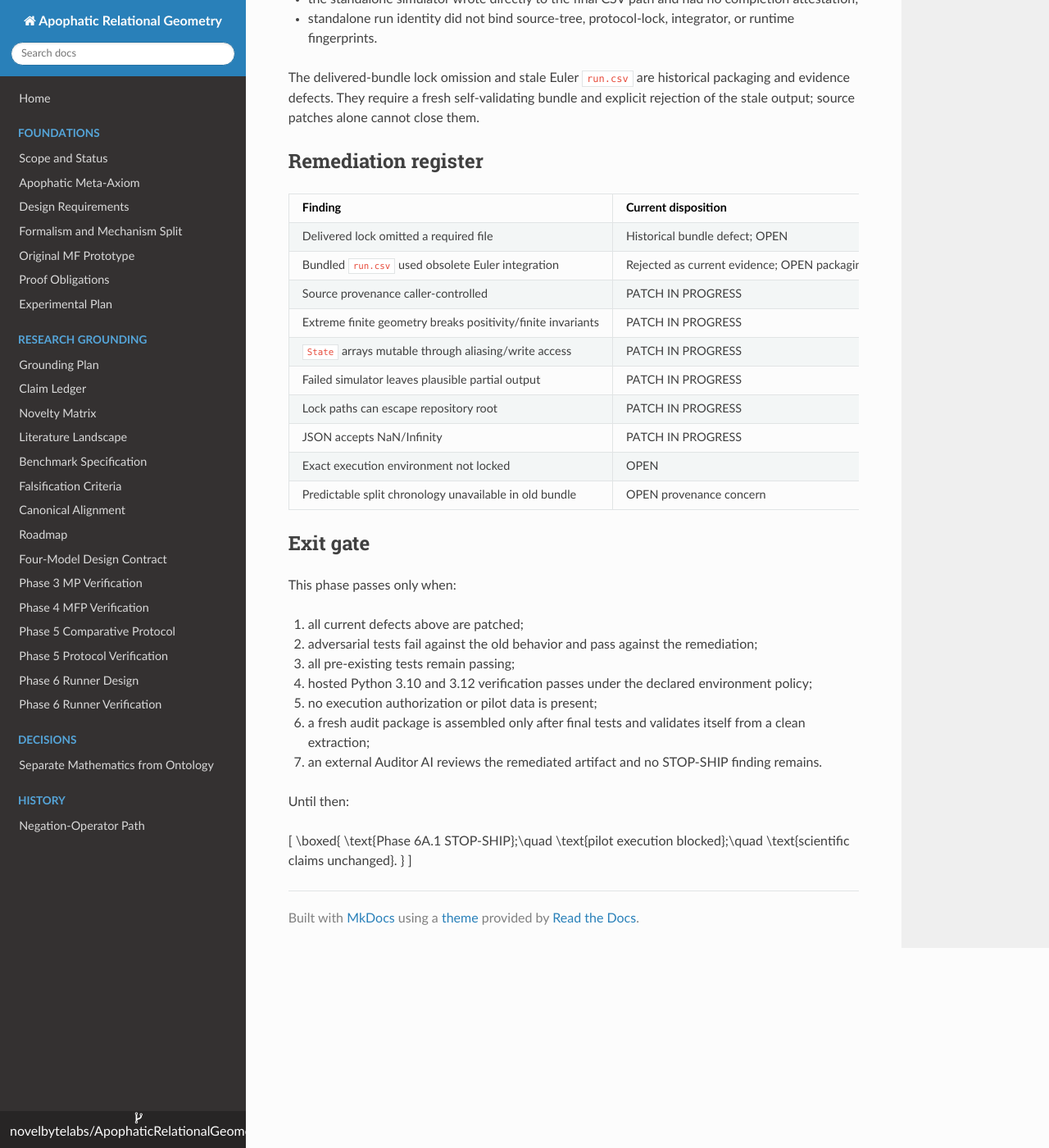
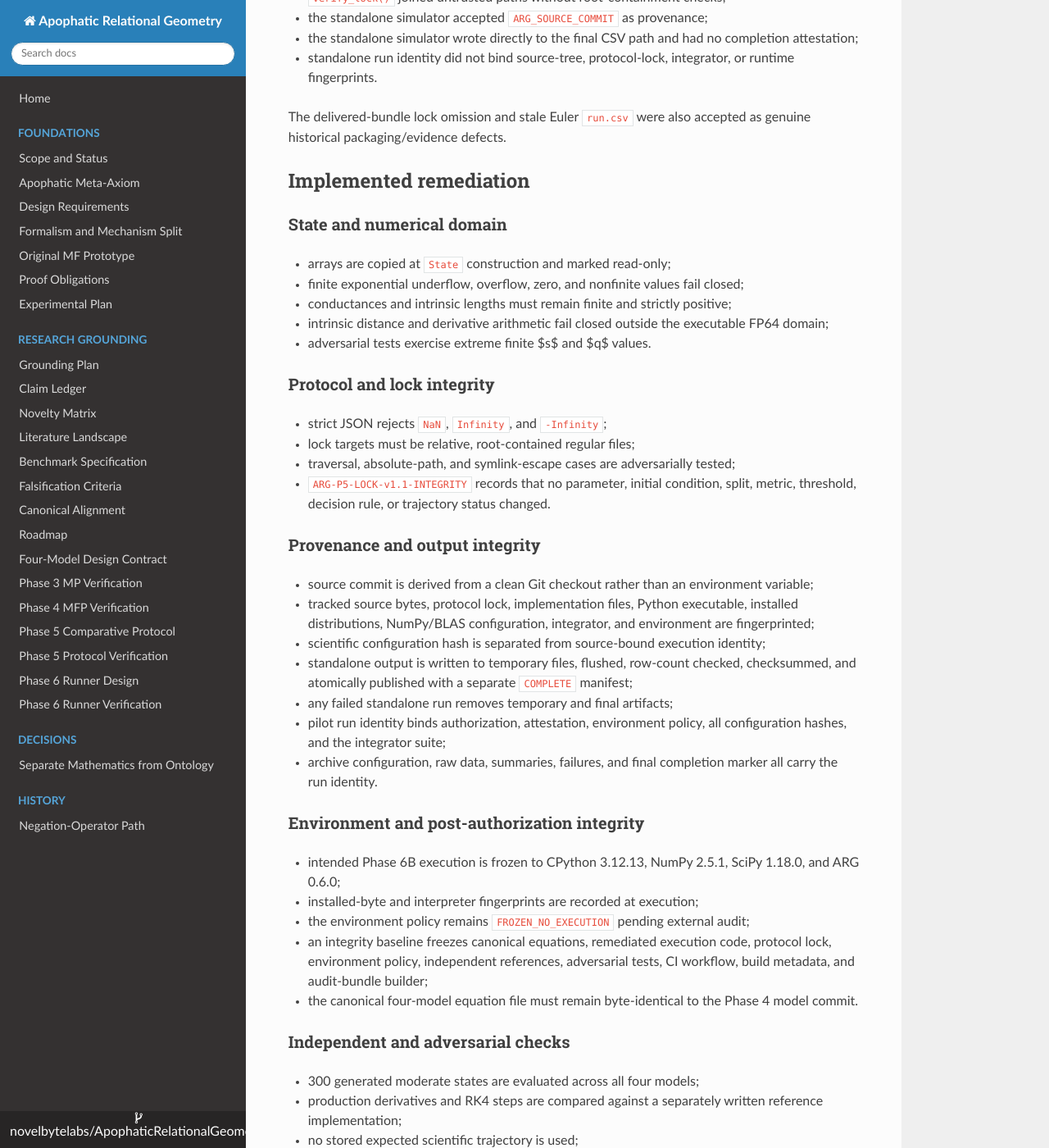
Before and after one commit to novelbytelabs/ApophaticRelationalGeometry, an MkDocs documentation site: the page built from docs/22_phase6a1_integrity_remediation.md, in a window 1280 px wide and 1400 px high, scrolled down 875 px. Shown: the whole window at 82% size. Built offline with MkDocs 1.6.1, drawn with Linux system fonts in a browser that asks for light colours; nearby versions of some CDN libraries; some of the changed text lies outside the part shown.

Commit message:
Record implemented remediation and remaining external gate

```diff
--- a/docs/22_phase6a1_integrity_remediation.md
+++ b/docs/22_phase6a1_integrity_remediation.md
@@ -2,22 +2,24 @@
 
 ## Status
 
-**STOP-SHIP. Pilot authorization and execution are blocked.**
+**STOP-SHIP remains active. Pilot authorization and execution are blocked.**
 
-This gate responds to the independent audit of the delivered ARG bundle. Findings are resolved only by current-repository reproduction, surgical remediation, adversarial regression tests, hosted verification, and a fresh external audit. Narrative rebuttal does not close a finding.
+The code-level remediation and clean-extraction bundle machinery are implemented on the remediation branch. Internal and hosted checks are necessary but not sufficient. This gate remains open until the final branch artifact passes an external Auditor AI review with no STOP-SHIP finding.
+
+Narrative rebuttal does not close a finding.
 
 ## Binding rules
 
 - No pilot or confirmatory trajectories may be generated.
 - No expected scientific outputs may be encoded in production or test logic.
 - No oracle, golden trajectory, hidden fixture, test-mode branch, environment bypass, or post-hoc threshold change is permitted.
-- Tests must target invariants, independent references, metamorphic properties, failure behavior, and provenance integrity.
-- Failed runs must remain failures; no imputation or silent repair.
-- Every audit finding remains open until a direct adversarial test passes.
+- Tests target invariants, independently written equations, generated-state differential comparisons, metamorphic properties, failure behavior, and provenance integrity.
+- Failed runs remain failures; no imputation or silent repair.
+- No remediation is considered externally cleared merely because its internal tests pass.
 
 ## Current-repository reproduction
 
-The following defects were reproduced on current `main` before remediation:
+The following defects were reproduced on pre-remediation `main`:
 
 - `State` retained caller array aliases and exposed writable arrays;
 - finite extreme `q` values could produce zero or infinite conductances and lengths;
@@ -27,34 +29,93 @@ The following defects were reproduced on current `main` before remediation:
 - the standalone simulator wrote directly to the final CSV path and had no completion attestation;
 - standalone run identity did not bind source-tree, protocol-lock, integrator, or runtime fingerprints.
 
-The delivered-bundle lock omission and stale Euler `run.csv` are historical packaging and evidence defects. They require a fresh self-validating bundle and explicit rejection of the stale output; source patches alone cannot close them.
+The delivered-bundle lock omission and stale Euler `run.csv` were also accepted as genuine historical packaging/evidence defects.
+
+## Implemented remediation
+
+### State and numerical domain
+
+- arrays are copied at `State` construction and marked read-only;
+- finite exponential underflow, overflow, zero, and nonfinite values fail closed;
+- conductances and intrinsic lengths must remain finite and strictly positive;
+- intrinsic distance and derivative arithmetic fail closed outside the executable FP64 domain;
+- adversarial tests exercise extreme finite $s$ and $q$ values.
+
+### Protocol and lock integrity
+
+- strict JSON rejects `NaN`, `Infinity`, and `-Infinity`;
+- lock targets must be relative, root-contained regular files;
+- traversal, absolute-path, and symlink-escape cases are adversarially tested;
+- `ARG-P5-LOCK-v1.1-INTEGRITY` records that no parameter, initial condition, split, metric, threshold, decision rule, or trajectory status changed.
+
+### Provenance and output integrity
+
+- source commit is derived from a clean Git checkout rather than an environment variable;
+- tracked source bytes, protocol lock, implementation files, Python executable, installed distributions, NumPy/BLAS configuration, integrator, and environment are fingerprinted;
+- scientific configuration hash is separated from source-bound execution identity;
+- standalone output is written to temporary files, flushed, row-count checked, checksummed, and atomically published with a separate `COMPLETE` manifest;
+- any failed standalone run removes temporary and final artifacts;
+- pilot run identity binds authorization, attestation, environment policy, all configuration hashes, and the integrator suite;
+- archive configuration, raw data, summaries, failures, and final completion marker all carry the run identity.
+
+### Environment and post-authorization integrity
+
+- intended Phase 6B execution is frozen to CPython 3.12.13, NumPy 2.5.1, SciPy 1.18.0, and ARG 0.6.0;
+- installed-byte and interpreter fingerprints are recorded at execution;
+- the environment policy remains `FROZEN_NO_EXECUTION` pending external audit;
+- an integrity baseline freezes canonical equations, remediated execution code, protocol lock, environment policy, independent references, adversarial tests, CI workflow, build metadata, and audit-bundle builder;
+- the canonical four-model equation file must remain byte-identical to the Phase 4 model commit.
+
+### Independent and adversarial checks
+
+- 300 generated moderate states are evaluated across all four models;
+- production derivatives and RK4 steps are compared against a separately written reference implementation;
+- no stored expected scientific trajectory is used;
+- immutability, finite extremes, strict JSON, lock escape, environment spoofing, incomplete attestation, atomic failure cleanup, output completion, archive identity, and confirmatory contamination are tested directly.
+
+### Delivered-artifact remediation
+
+- the legacy Euler `run.csv` is explicitly rejected as current evidence;
+- the audit-bundle builder accepts only a clean Git checkout;
+- execution authorization, pilot artifacts, confirmatory artifacts, and unclassified `run.csv` files are forbidden;
+- source is exported from Git and full history is included as a Git bundle;
+- a fresh clone reruns the complete test suite and data-free pilot validation/plan;
+- the wheel is rebuilt after those checks;
+- the audit manifest is created only after successful assembly;
+- the final archive is re-extracted, all hashes are verified, the repository is recloned from the included history, and the tests are rerun before atomic publication.
 
 ## Remediation register
 
-| Finding | Current disposition | Required closure evidence |
+| Finding | Branch status | External closure requirement |
 |---|---|---|
-| Delivered lock omitted a required file | Historical bundle defect; OPEN | clean extracted bundle, complete lock, advertised test command passes after final assembly |
-| Bundled `run.csv` used obsolete Euler integration | Rejected as current evidence; OPEN packaging action | remove or quarantine legacy output; current artifacts declare and attest integrator |
-| Source provenance caller-controlled | PATCH IN PROGRESS | source commit derived from Git; source tree, runner, protocol lock, environment, and configuration bound into execution identity |
-| Extreme finite geometry breaks positivity/finite invariants | PATCH IN PROGRESS | fail-closed exponential-domain checks and adversarial finite-extreme tests |
-| `State` arrays mutable through aliasing/write access | PATCH IN PROGRESS | copied, read-only arrays and mutation tests |
-| Failed simulator leaves plausible partial output | PATCH IN PROGRESS | atomic temporary write, completion record, checksum, and failure cleanup tests |
-| Lock paths can escape repository root | PATCH IN PROGRESS | resolved containment checks and traversal/symlink adversarial tests |
-| JSON accepts NaN/Infinity | PATCH IN PROGRESS | strict parser and malformed-constant tests |
-| Exact execution environment not locked | OPEN | versioned execution policy plus archived installed-byte fingerprints |
-| Predictable split chronology unavailable in old bundle | OPEN provenance concern | preserve Git chronology and external audit record; no split changes after pilot effects |
+| Delivered lock omitted a required file | Remediated by complete self-validating bundle assembly | External extraction must reproduce every locked file and advertised test result. |
+| Bundled `run.csv` used obsolete Euler integration | Rejected and quarantined by policy | External audit must confirm no stale or unclassified output is included. |
+| Source provenance caller-controlled | Patched and adversarially tested | External review of attestation and execution-identity binding. |
+| Extreme finite geometry breaks positivity/finite invariants | Patched and adversarially tested | External finite-domain and nominal-regression verification. |
+| `State` arrays mutable through aliasing/write access | Patched and adversarially tested | External alias/write mutation verification. |
+| Failed simulator leaves plausible partial output | Patched and adversarially tested | External fault-injection and artifact-cleanup verification. |
+| Lock paths can escape repository root | Patched and adversarially tested | External traversal and symlink testing. |
+| JSON accepts NaN/Infinity | Patched and adversarially tested | External malformed-JSON testing. |
+| Exact execution environment not locked | Frozen and fingerprinted; still no execution clearance | External review of version and installed-byte attestation. |
+| Predictable split chronology unavailable in old bundle | Full Git history included; no pilot trajectory exists | External chronology review must confirm split preceded all pilot output. |
+
+## Current hosted state
+
+The remediation suite has passed in exact compatibility environments during development, and the clean-extraction audit builder has completed successfully on a pre-final branch commit. Because documentation and integrity-baseline alignment continued afterward, only the latest final-branch run may be cited as the external-audit candidate.
+
+No execution authorization, pilot trajectory, pilot result, confirmatory trajectory, or scientific observation has been generated.
 
 ## Exit gate
 
 This phase passes only when:
 
-1. all current defects above are patched;
-2. adversarial tests fail against the old behavior and pass against the remediation;
-3. all pre-existing tests remain passing;
-4. hosted Python 3.10 and 3.12 verification passes under the declared environment policy;
-5. no execution authorization or pilot data is present;
-6. a fresh audit package is assembled only after final tests and validates itself from a clean extraction;
-7. an external Auditor AI reviews the remediated artifact and no STOP-SHIP finding remains.
+1. the final branch state passes all pre-existing and audit-derived adversarial tests;
+2. exact Python 3.10 and Python 3.12 hosted compatibility checks pass;
+3. the final clean-extraction audit bundle validates itself and is published for review;
+4. the final bundle contains no execution authorization or trajectory data;
+5. an external Auditor AI reviews that exact artifact and reports no remaining STOP-SHIP finding;
+6. any external findings are remediated through another reviewed baseline, not explained away;
+7. the claim ledger and roadmap are aligned fail closed.
 
 Until then:
 
```
